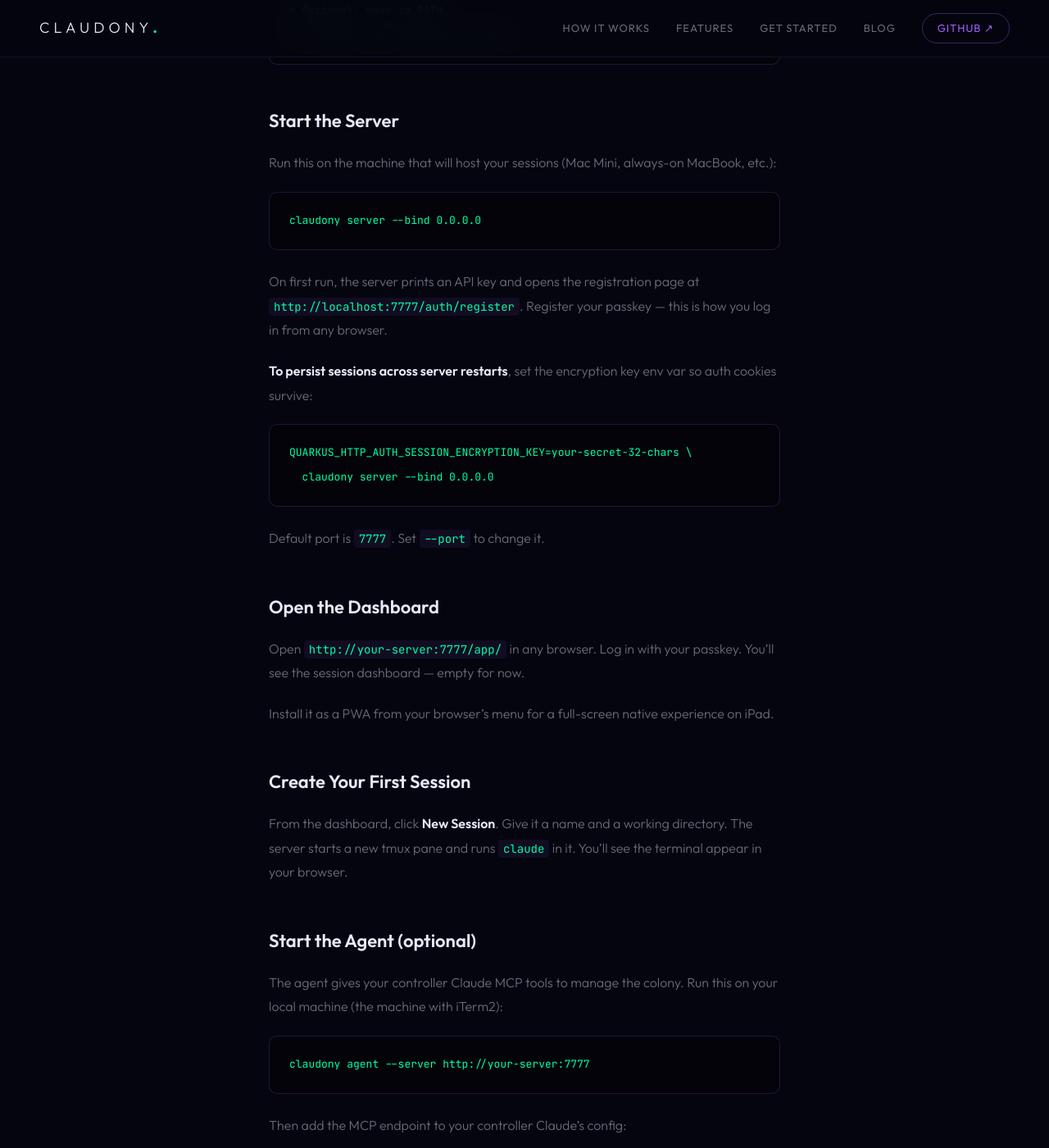
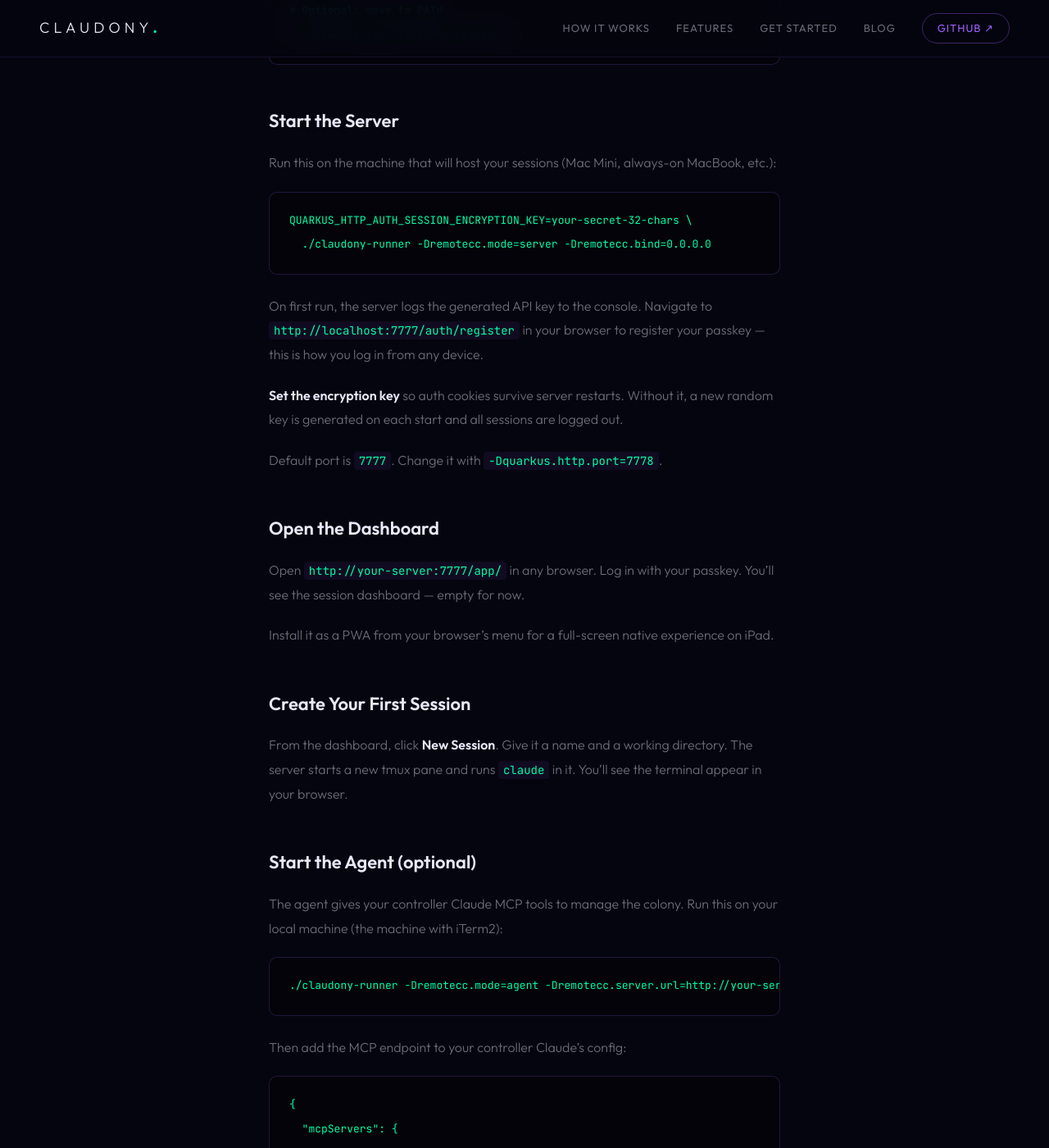
Before and after one commit to mdproctor/claudony, a Jekyll site: the page built from docs/guide/index.md, in a window 1280 px wide and 1400 px high, scrolled down 829 px. Shown: the whole window at 82% size. Built offline with Jekyll 4.4.1, drawn with Linux system fonts in a browser that asks for light colours.

Commit message:
fix(site): guide accuracy, broken link, post-nav layout
- Correct CLI invocation to use Quarkus -D flags (no standalone CLI yet)
- Fix server start description: logs API key, user opens browser manually
- Fix GitHub link to point to issues page not user profile
- Add missing span placeholder in post.html prev/next nav

Co-Authored-By: Claude Sonnet 4.6 (1M context) <noreply@anthropic.com>

````diff
--- a/docs/_layouts/post.html
+++ b/docs/_layouts/post.html
@@ -18,6 +18,8 @@ layout: default
       {% endif %}
       {% if page.next.url %}
         <a href="{{ page.next.url | prepend: site.baseurl }}">{{ page.next.title }} →</a>
+      {% else %}
+        <span></span>
       {% endif %}
     </div>
   </div>
--- a/docs/guide/index.md
+++ b/docs/guide/index.md
@@ -29,19 +29,15 @@ mv claudony /usr/local/bin/claudony
 Run this on the machine that will host your sessions (Mac Mini, always-on MacBook, etc.):
 
 ```bash
-claudony server --bind 0.0.0.0
+QUARKUS_HTTP_AUTH_SESSION_ENCRYPTION_KEY=your-secret-32-chars \
+  ./claudony-runner -Dremotecc.mode=server -Dremotecc.bind=0.0.0.0
 ```
 
-On first run, the server prints an API key and opens the registration page at `http://localhost:7777/auth/register`. Register your passkey — this is how you log in from any browser.
+On first run, the server logs the generated API key to the console. Navigate to `http://localhost:7777/auth/register` in your browser to register your passkey — this is how you log in from any device.
 
-**To persist sessions across server restarts**, set the encryption key env var so auth cookies survive:
+**Set the encryption key** so auth cookies survive server restarts. Without it, a new random key is generated on each start and all sessions are logged out.
 
-```bash
-QUARKUS_HTTP_AUTH_SESSION_ENCRYPTION_KEY=your-secret-32-chars \
-  claudony server --bind 0.0.0.0
-```
-
-Default port is `7777`. Set `--port` to change it.
+Default port is `7777`. Change it with `-Dquarkus.http.port=7778`.
 
 ## Open the Dashboard
 
@@ -58,7 +54,7 @@ From the dashboard, click **New Session**. Give it a name and a working director
 The agent gives your controller Claude MCP tools to manage the colony. Run this on your local machine (the machine with iTerm2):
 
 ```bash
-claudony agent --server http://your-server:7777
+./claudony-runner -Dremotecc.mode=agent -Dremotecc.server.url=http://your-server:7777
 ```
 
 Then add the MCP endpoint to your controller Claude's config:
@@ -90,4 +86,4 @@ Key settings (can be passed as flags or env vars):
 ## What's Next
 
 - Read the [development diary](/claudony/blog/) to understand how it was built
-- Open an issue on [GitHub](https://github.com/mdproctor) if something breaks
+- Open an issue on [GitHub](https://github.com/mdproctor/claudony/issues) if something breaks
````
